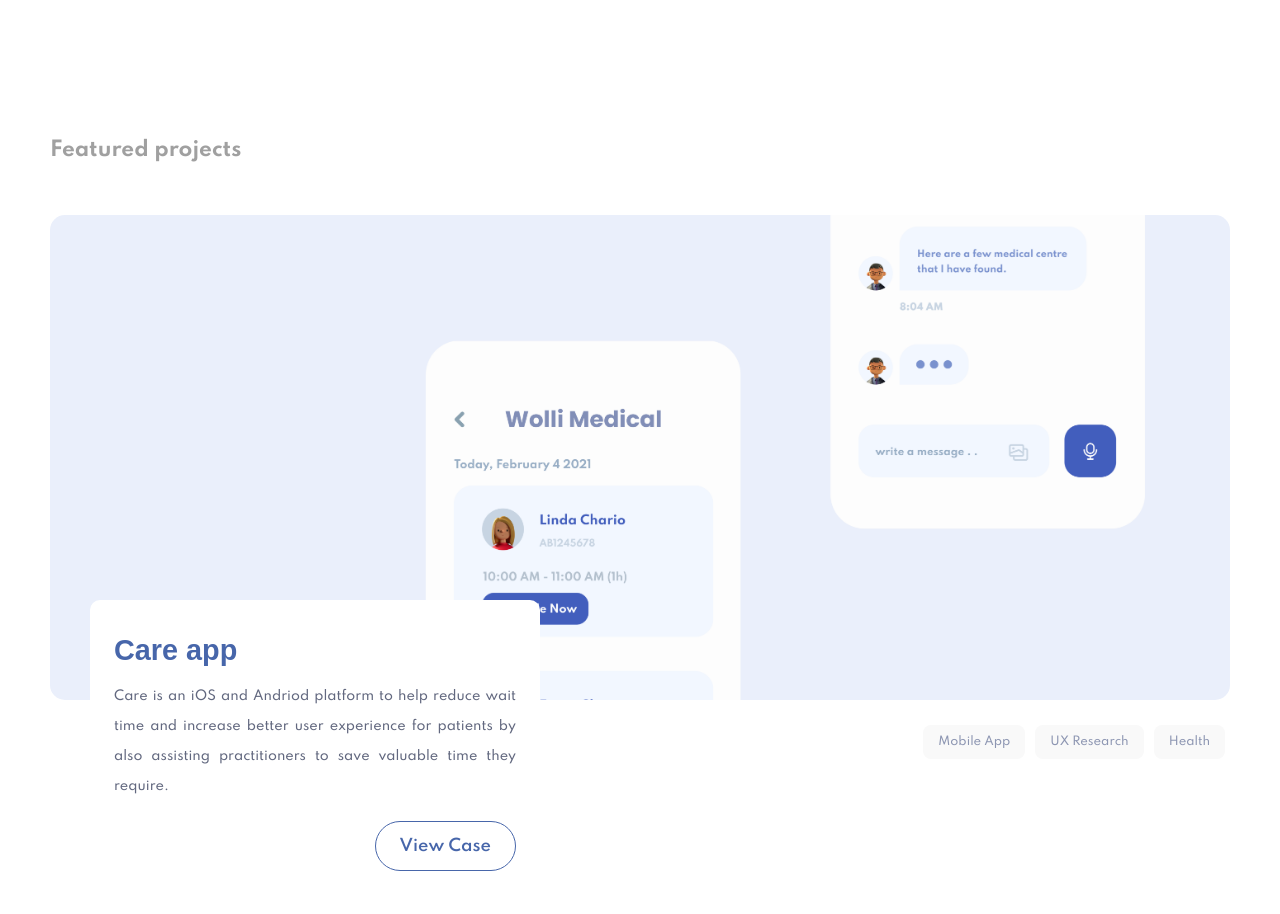
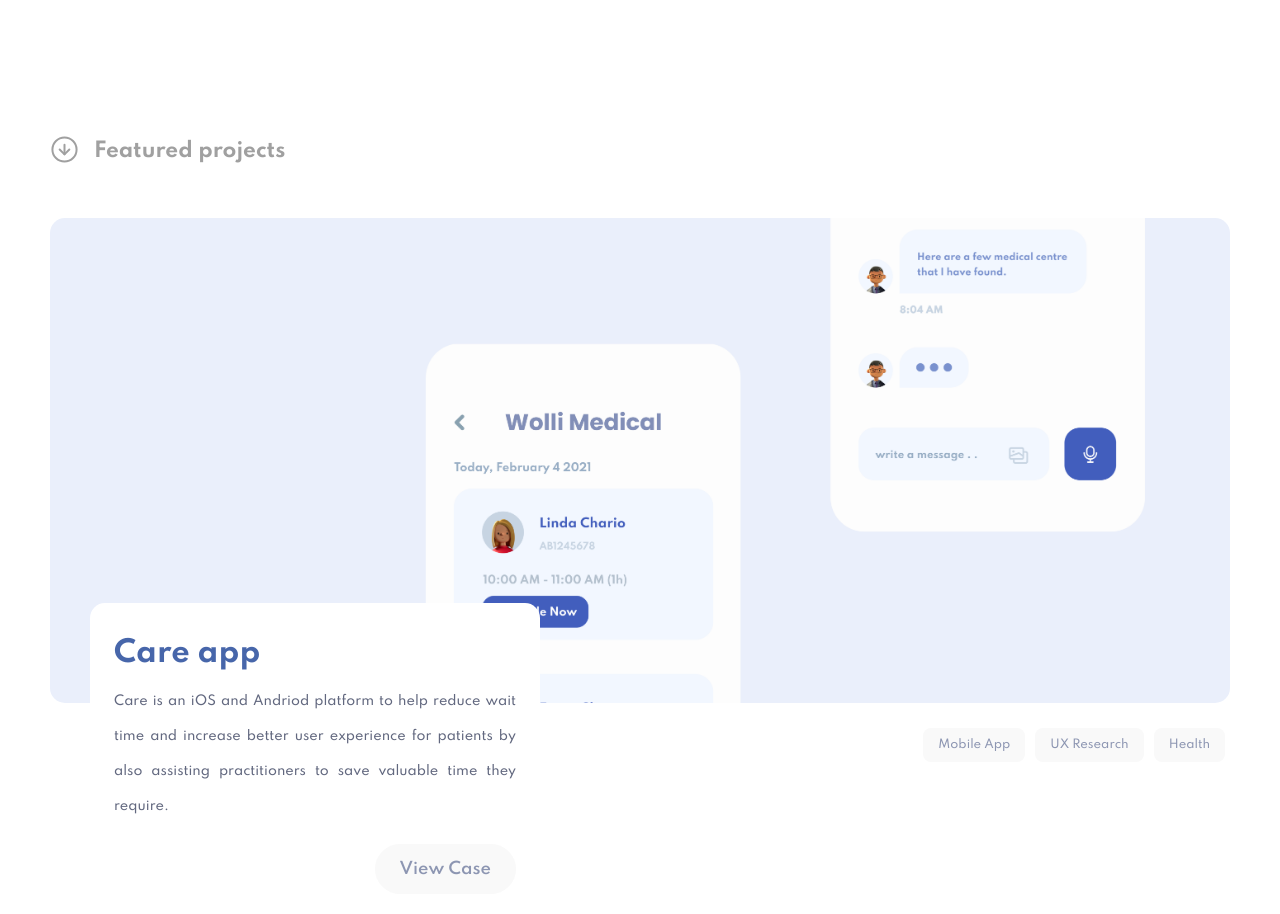
Before and after one commit to jimmyc018/online-profile, a React (Create React App) app: page / in a window 1280 px wide. Shown: the part 660-1574 px from the top of the page. Built offline with nearby package versions, Linux system fonts and the light colour scheme.

Commit message:
UI Changes

```diff
--- a/src/layouts/Home/Home.scss
+++ b/src/layouts/Home/Home.scss
@@ -24,7 +24,7 @@
   .home__text-emphasis {
     font-style: unset;
     font-weight: $font-weight-semi-bold;
-    color: #ffc340;
+    color: $yellow;
     font-size: 1.8em;
     font-family: 'Covered By Your Grace', sans-serif;
   }
@@ -78,7 +78,7 @@
   .home__project-document-icon {
     padding-right: 15px;
     justify-content: center;
-    padding-bottom: 2px;
+    padding-bottom: 4px;
   }
 
   &__project-case {
@@ -101,7 +101,7 @@
       position: relative;
       top: -100px;
       left: 40px;
-      border-radius: 10px;
+      border-radius: 15px;
     }
   }
 
@@ -131,7 +131,7 @@
     padding: 15px 0 20px 0;
     font-size: 1.8rem;
     line-height: 22px;
-    font-family: 'Karla', sans-serif;
+    // font-family: 'Karla', sans-serif;
   }
 
   .home__project-case-content {
@@ -139,7 +139,7 @@
     font-size: 0.8rem;
     font-style: normal;
     font-weight: $font-weight-medium;
-    line-height: 30px;
+    line-height: 35px;
     padding-bottom: 20px;
   }
 
@@ -148,11 +148,12 @@
 
     .button {
       border-radius: 25px;
-      color: $dark-blue;
+      color: #8d96b2;
       font-weight: $font-weight-semi-bold;
       padding: 24px;
       text-decoration: none;
-      border-color: $dark-blue;
+      border-color: #F9F9F9;
+      background-color: #F9F9F9;
     }
   }
 
--- a/src/layouts/Home/Home.tsx
+++ b/src/layouts/Home/Home.tsx
@@ -2,7 +2,7 @@ import React from 'react';
 
 import './Home.scss';
 import caseOne from '../../assets/case-study-one.png';
-import document from '../../assets/document.svg';
+import document from '../../assets/down.svg';
 import { Link } from 'react-router-dom';
 import AnimateOnScrollComp, { AnimationDirection } from '../../components/AnimateOnScrollComp/AnimateOnScrollComp';
 
@@ -19,7 +19,7 @@ const Home = () => (
     {/* </AnimateOnScrollComp> */}
     <div className="home__project">
       <div className="home__project-head">
-        {/* <img src={document} alt="document-icon" loading="lazy" className="home__project-document-icon"/> */}
+        <img src={document} alt="document-icon" loading="lazy" className="home__project-document-icon"/>
         <p className="home__project-title">Featured projects</p>
         {/* <p className="home__project-link">All projects</p> */}
       </div>
--- a/src/styles/_variables.scss
+++ b/src/styles/_variables.scss
@@ -16,6 +16,7 @@ $orange: #FF5833;
 $grey-test: #4a4a4a;
 $grey-blue: #8d96b2;
 $grey-white: #A0A0A0;
+$yellow: #FFC340;
 
 $page-gap-small: 25px;
 $page-gap-large: 50px;
```
Also changed, not shown: src/assets/down.svg (added), 1 other file (tests, documents, lock files or other folders).
